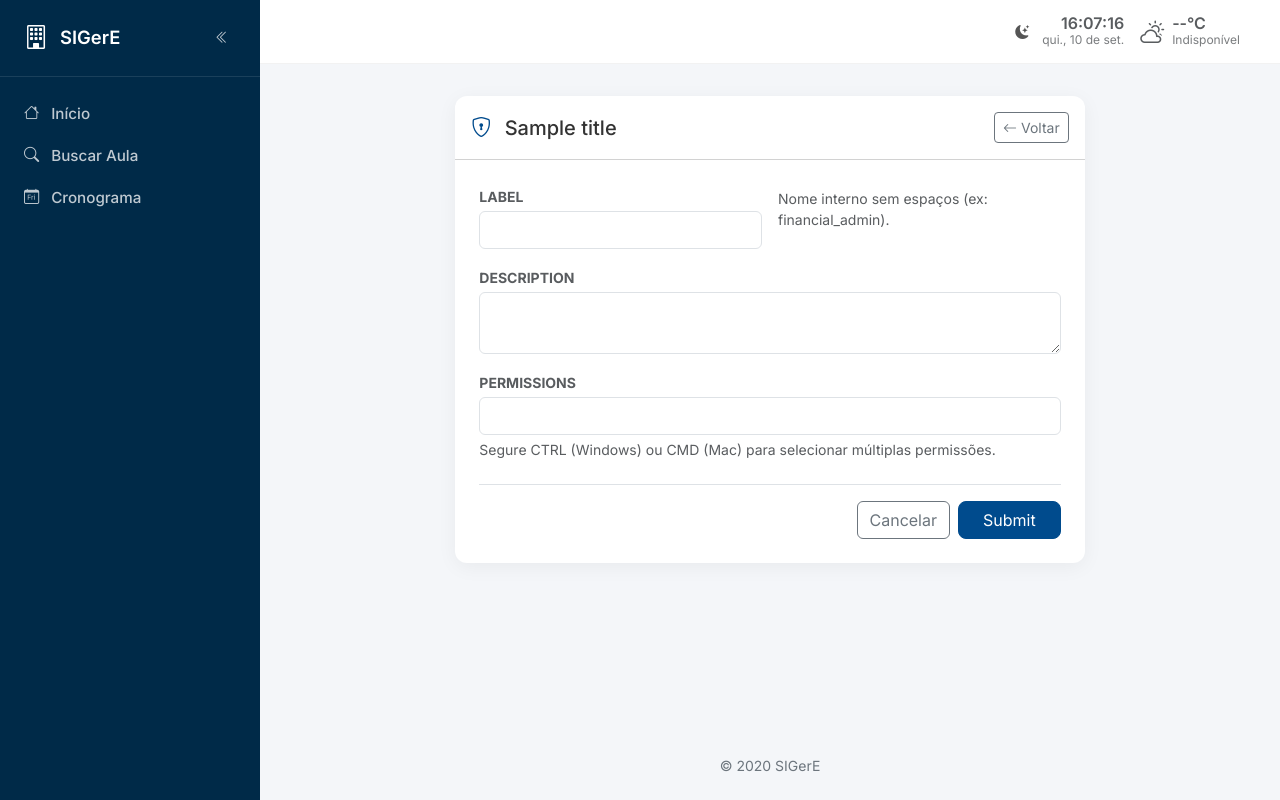
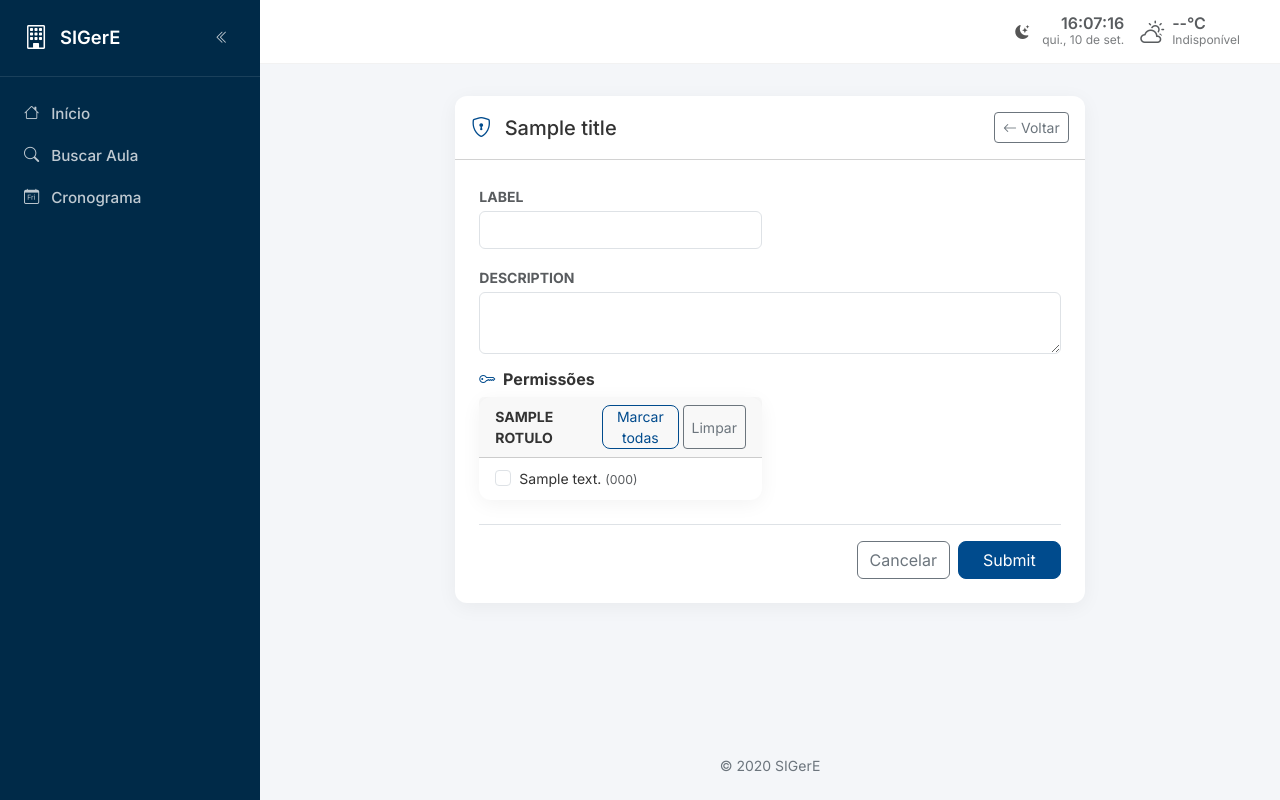
Before and after one commit to jmisturini/SIGerE, a Python web app: template app/templates/admin/role_form.html in a window 1280 px wide. Run offline with Jinja, Linux system fonts and the light colour scheme; the template is opened without the code that fills it: most values are stand-ins (such as "Sample title", 1, 10 or a date in 2020); form fields are guessed from the names that the template uses.

Commit message:
papéis: permissões agrupadas por módulo com marcar/limpar
- formulário de papéis substitui o select múltiplo (CTRL+clique) por
  cards por módulo (usuários, reservas, cozinha, financeiro...) com
  checkbox por permissão e botões 'Marcar todas'/'Limpar' do módulo
- cada permissão exibe a descrição amigável e o código entre
  parênteses; as marcações persistem ao reabrir a edição
- testes: grade agrupada, gravação das permissões via checkboxes

```diff
--- a/app/templates/admin/role_form.html
+++ b/app/templates/admin/role_form.html
@@ -22,11 +22,6 @@
                             {% for err in form.label.errors %}<div class="text-danger small mt-1">{{ err }}</div>{% endfor %}
                         </div>
 
-                        <div class="col-md-6">
-
-                            <div class="form-text small">Nome interno sem espaços (ex: financial_admin).</div>
-                        </div>
-
                         <div class="col-12">
                             {{ form.description.label(class="form-label small fw-bold text-uppercase text-muted mb-1") }}
                             {{ form.description(class="form-control", rows=2) }}
@@ -34,10 +29,37 @@
                         </div>
 
                         <div class="col-12">
-                            {{ form.permissions.label(class="form-label small fw-bold text-uppercase text-muted mb-1") }}
-                            {{ form.permissions(class="form-select", size="15") }}
+                            <h6 class="fw-bold mb-2"><i class="bi bi-key text-primary me-1"></i> Permissões</h6>
                             {% for err in form.permissions.errors %}<div class="text-danger small mt-1">{{ err }}</div>{% endfor %}
-                            <div class="form-text small">Segure CTRL (Windows) ou CMD (Mac) para selecionar múltiplas permissões.</div>
+                            <div class="row g-3">
+                                {% for rotulo, perms in grupos_permissoes %}
+                                <div class="col-md-6">
+                                    <div class="card h-100">
+                                        <div class="card-header py-2 d-flex justify-content-between align-items-center gap-2">
+                                            <span class="fw-bold small text-uppercase">{{ rotulo }}</span>
+                                            <span class="d-flex gap-1">
+                                                <button type="button" class="btn btn-sm btn-outline-primary py-0 px-2 perm-toggle"
+                                                        data-modulo="{{ rotulo }}" data-marcar="1">Marcar todas</button>
+                                                <button type="button" class="btn btn-sm btn-outline-secondary py-0 px-2 perm-toggle"
+                                                        data-modulo="{{ rotulo }}" data-marcar="0">Limpar</button>
+                                            </span>
+                                        </div>
+                                        <div class="card-body py-2">
+                                            {% for p in perms %}
+                                            <div class="form-check">
+                                                <input class="form-check-input perm-check" type="checkbox" name="permissions"
+                                                       value="{{ p.id }}" id="perm-{{ p.id }}" data-modulo="{{ rotulo }}"
+                                                       {% if p.id in (form.permissions.data or []) %}checked{% endif %}>
+                                                <label class="form-check-label small" for="perm-{{ p.id }}">
+                                                    {{ p.description or p.action }} <small class="text-muted">({{ p.code }})</small>
+                                                </label>
+                                            </div>
+                                            {% endfor %}
+                                        </div>
+                                    </div>
+                                </div>
+                                {% endfor %}
+                            </div>
                         </div>
                     </div>
 
@@ -51,3 +73,16 @@
     </div>
 </div>
 {% endblock %}
+
+{% block scripts %}
+<script>
+    // Marca/limpa todas as permissões de um módulo
+    document.querySelectorAll('.perm-toggle').forEach(btn => {
+        btn.addEventListener('click', () => {
+            const marcar = btn.dataset.marcar === '1';
+            document.querySelectorAll(`.perm-check[data-modulo="${btn.dataset.modulo}"]`)
+                .forEach(c => c.checked = marcar);
+        });
+    });
+</script>
+{% endblock %}
```
Also changed, not shown: app/blueprints/admin.py (+25 -2 lines), tests/test_auto_identifiers.py (+24 -0 lines).
